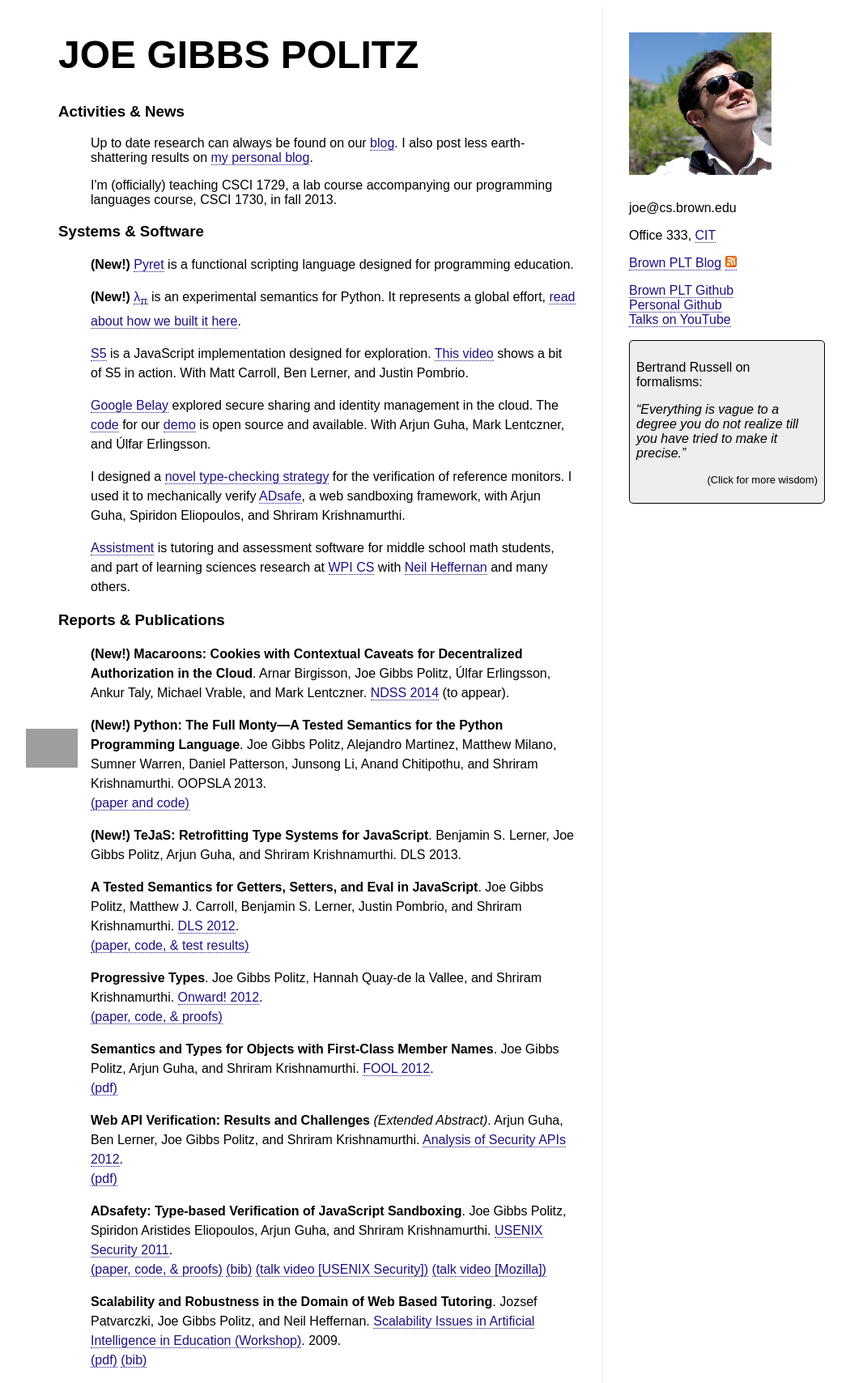
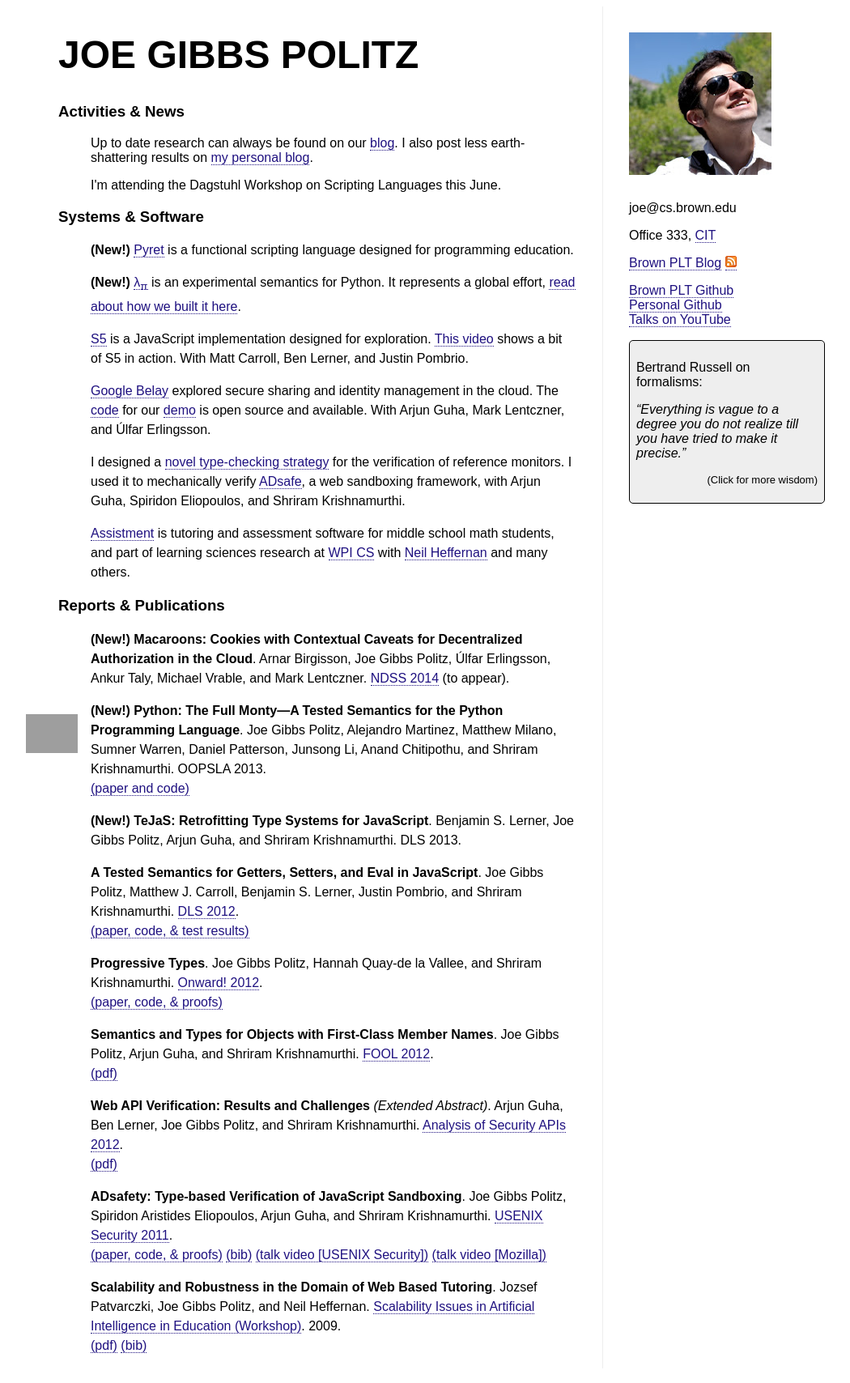
Before and after one commit to jpolitz/jpolitz.github.com, a Jekyll site: the page index.html, which Jekyll copies as it is, in a window 1280 px wide. Shown: the whole page at 81% size, without its empty margins (16-1066 px from the left). Built offline with Jekyll 4.4.1, drawn with Linux system fonts in a browser that asks for light colours; grey boxes are pictures that could not be loaded.

Commit message:
dagstuhl

```diff
--- a/index.html
+++ b/index.html
@@ -57,8 +57,8 @@ max-width: 40em;'>
 href="http://brownplt.github.com">blog</a>.  I also post less
 earth-shattering results on <a href="blog/">my personal blog</a>.</li>
 
-  <li>I'm (officially) teaching CSCI 1729, a lab course accompanying our
-  programming languages course, CSCI 1730, in fall 2013.</li>
+  <li>I'm attending the Dagstuhl Workshop on Scripting Languages this
+  June.</li>
 
 </ul>
 
```
